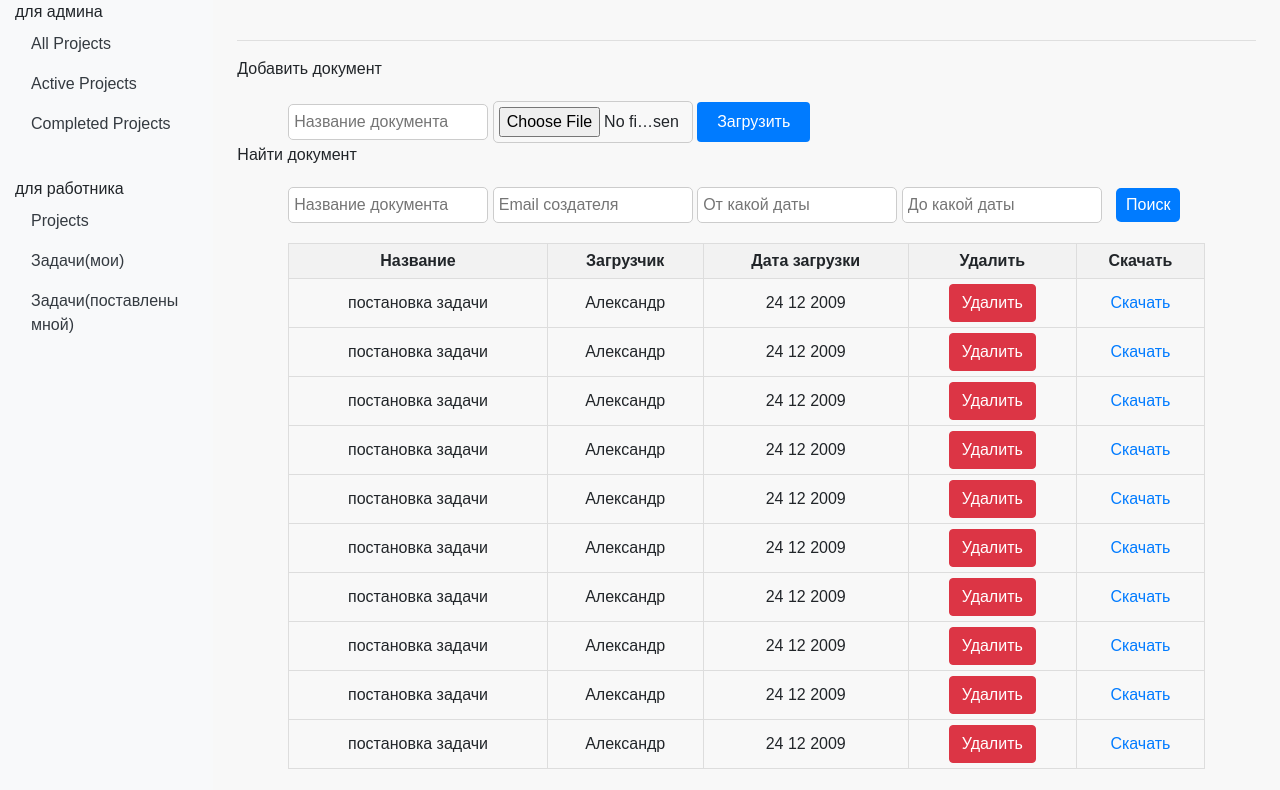
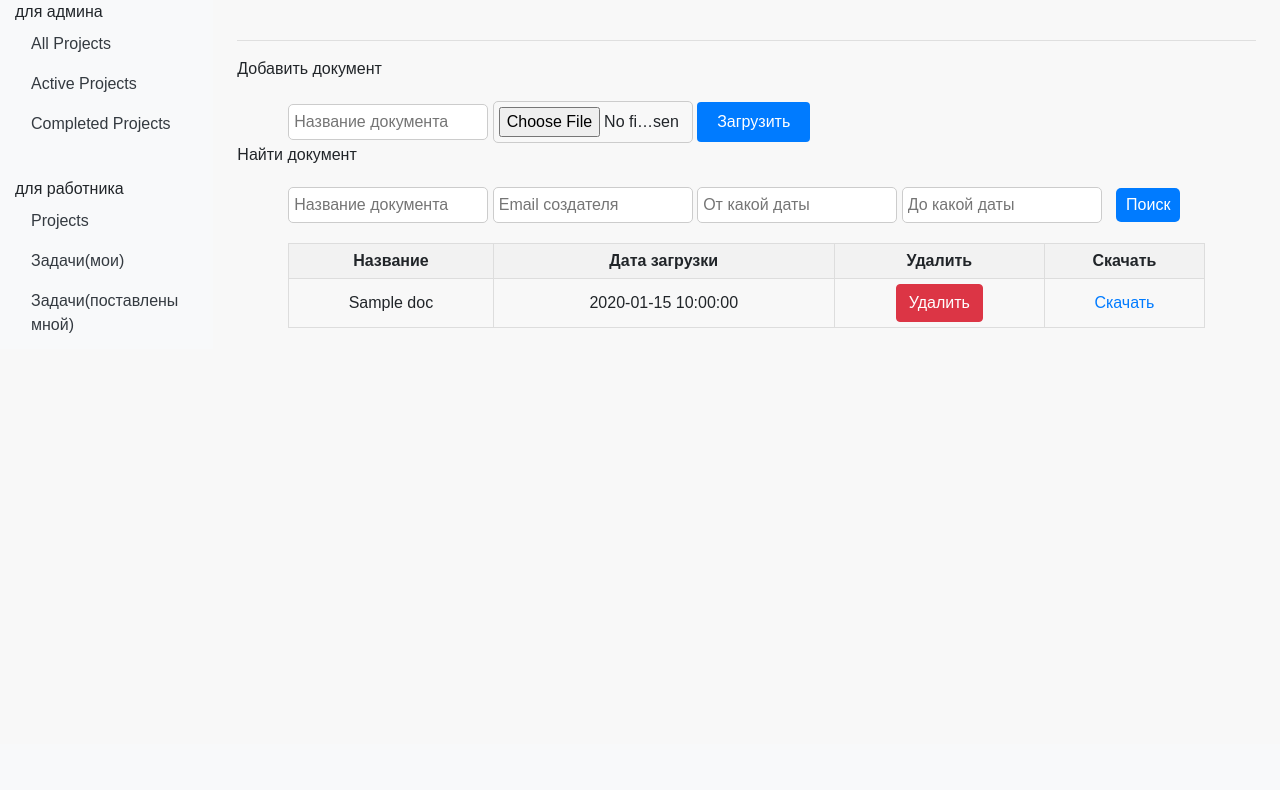
Before and after one commit to hahabuntun/TManagement, a Flask app: template project/templates/project_documents.html in a window 1280 px wide. Shown: the part 56-846 px from the top of the page. After the commit the page ends 389 px from the top, so only its background shows below. Run offline with Flask 3, Linux system fonts and the light colour scheme; the template is opened without the code that fills it: most values are stand-ins (such as "Sample title", 1, 10 or a date in 2020); some libraries are stand-ins or nearby versions.

Commit message:
Роутинг для просмотра всех документов проекта

```diff
--- a/project/templates/project_documents.html
+++ b/project/templates/project_documents.html
@@ -74,83 +74,22 @@
                         <thead>
                         <tr>
                             <th>Название</th>
-                                    <th>Загрузчик</th>
                             <th>Дата загрузки</th>
                             <th>Удалить</th>
                             <th>Скачать</th>
                         </tr>
                         </thead>
                         <tbody>
+                        {% for doc in documents %}
                             <tr>
-                                    <td>постановка задачи</td>
-                                    <td>Александр</td>
-                                    <td>24 12 2009</td>
-                                    <td><button class="btn btn-danger">Удалить</button></td>
+                                <td>{{ doc.name }}</td>
+                                <td>{{ doc.date_created }}</td>
+                                <td>
+                                    <button class="btn btn-danger">Удалить</button>
+                                </td>
                                 <td><a href="">Скачать</a></td>
                             </tr>
-                                <tr>
-                                    <td>постановка задачи</td>
-                                    <td>Александр</td>
-                                    <td>24 12 2009</td>
-                                    <td><button class="btn btn-danger">Удалить</button></td>
-                                    <td><a href="">Скачать</a></td>
-                                </tr>
-                                <tr>
-                                    <td>постановка задачи</td>
-                                    <td>Александр</td>
-                                    <td>24 12 2009</td>
-                                    <td><button class="btn btn-danger">Удалить</button></td>
-                                    <td><a href="">Скачать</a></td>
-                                </tr>
-                                <tr>
-                                    <td>постановка задачи</td>
-                                    <td>Александр</td>
-                                    <td>24 12 2009</td>
-                                    <td><button class="btn btn-danger">Удалить</button></td>
-                                    <td><a href="">Скачать</a></td>
-                                </tr>
-                                <tr>
-                                    <td>постановка задачи</td>
-                                    <td>Александр</td>
-                                    <td>24 12 2009</td>
-                                    <td><button class="btn btn-danger">Удалить</button></td>
-                                    <td><a href="">Скачать</a></td>
-                                </tr>
-                                <tr>
-                                    <td>постановка задачи</td>
-                                    <td>Александр</td>
-                                    <td>24 12 2009</td>
-                                    <td><button class="btn btn-danger">Удалить</button></td>
-                                    <td><a href="">Скачать</a></td>
-                                </tr>
-                                <tr>
-                                    <td>постановка задачи</td>
-                                    <td>Александр</td>
-                                    <td>24 12 2009</td>
-                                    <td><button class="btn btn-danger">Удалить</button></td>
-                                    <td><a href="">Скачать</a></td>
-                                </tr>
-                                <tr>
-                                    <td>постановка задачи</td>
-                                    <td>Александр</td>
-                                    <td>24 12 2009</td>
-                                    <td><button class="btn btn-danger">Удалить</button></td>
-                                    <td><a href="">Скачать</a></td>
-                                </tr>
-                                <tr>
-                                    <td>постановка задачи</td>
-                                    <td>Александр</td>
-                                    <td>24 12 2009</td>
-                                    <td><button class="btn btn-danger">Удалить</button></td>
-                                    <td><a href="">Скачать</a></td>
-                                </tr>
-                                <tr>
-                                    <td>постановка задачи</td>
-                                    <td>Александр</td>
-                                    <td>24 12 2009</td>
-                                    <td><button class="btn btn-danger">Удалить</button></td>
-                                    <td><a href="">Скачать</a></td>
-                                </tr>
+                        {% endfor %}
                         </tbody>
                     </table>
                 </div>
--- a/project/templates/projects.html
+++ b/project/templates/projects.html
@@ -48,8 +48,8 @@
                     <p>Status: {{project.status}}</p>
                     <p>Employees: {{project.num_employees}}</p>
                     <p>Manager: {{project.manager}}</p>
-                    <a href="#" class="btn btn-primary">View Project</a>
-                    <button class="btn btn-success">Add docs</button>
+                    <a href="/project/{{ project.project_id }}" class="btn btn-primary">View Project</a>
+                    <button class="btn btn-success"><a href="/project_docs/{{ project.project_id }}">Add docs</a></button>
                     <button class="btn btn-danger">Drop Project</button>
                 </div>
                 {%  endfor %}
```
Also changed, not shown: project/main/routes.py (+13 -2 lines). Lines whose indentation alone changed are shown as unchanged.
